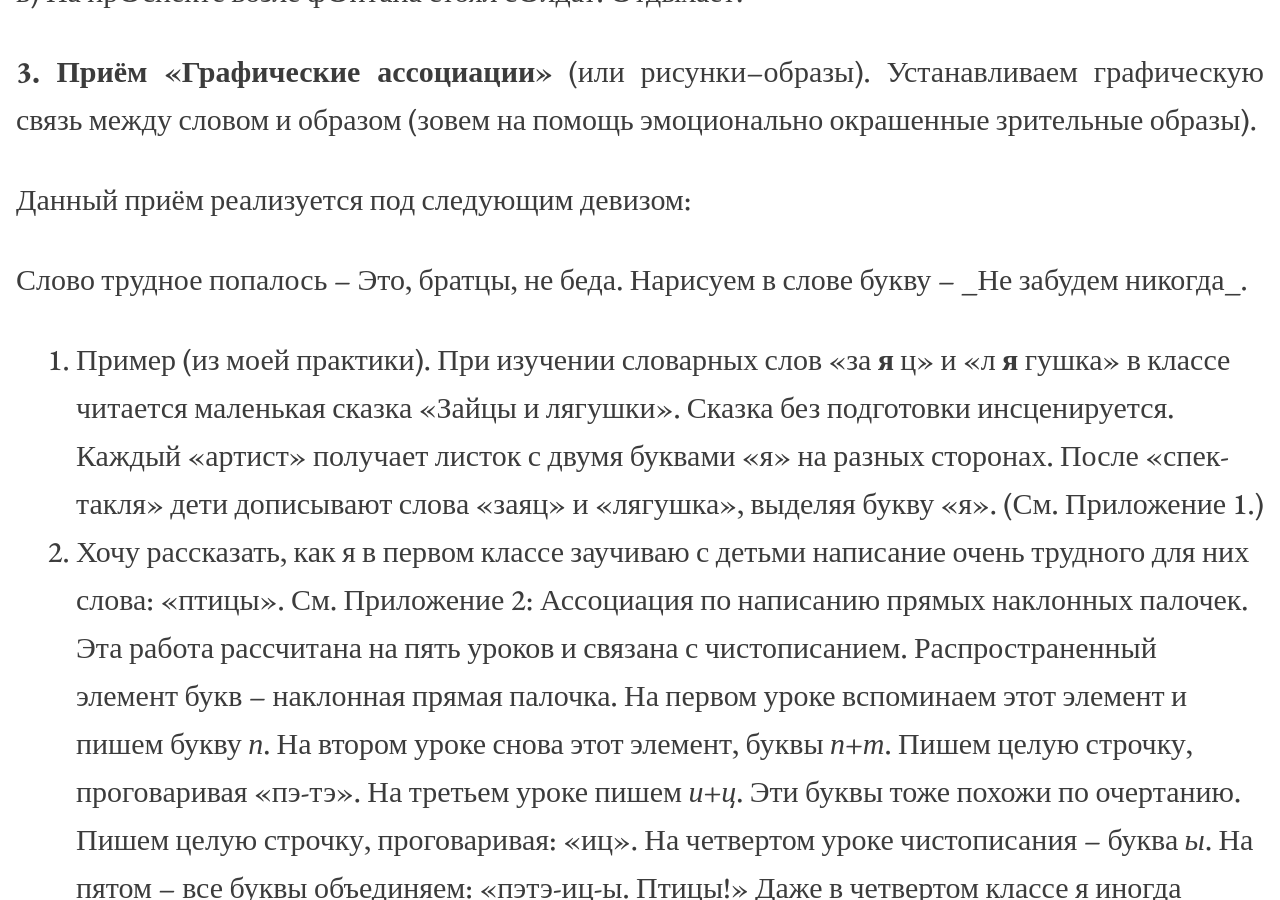
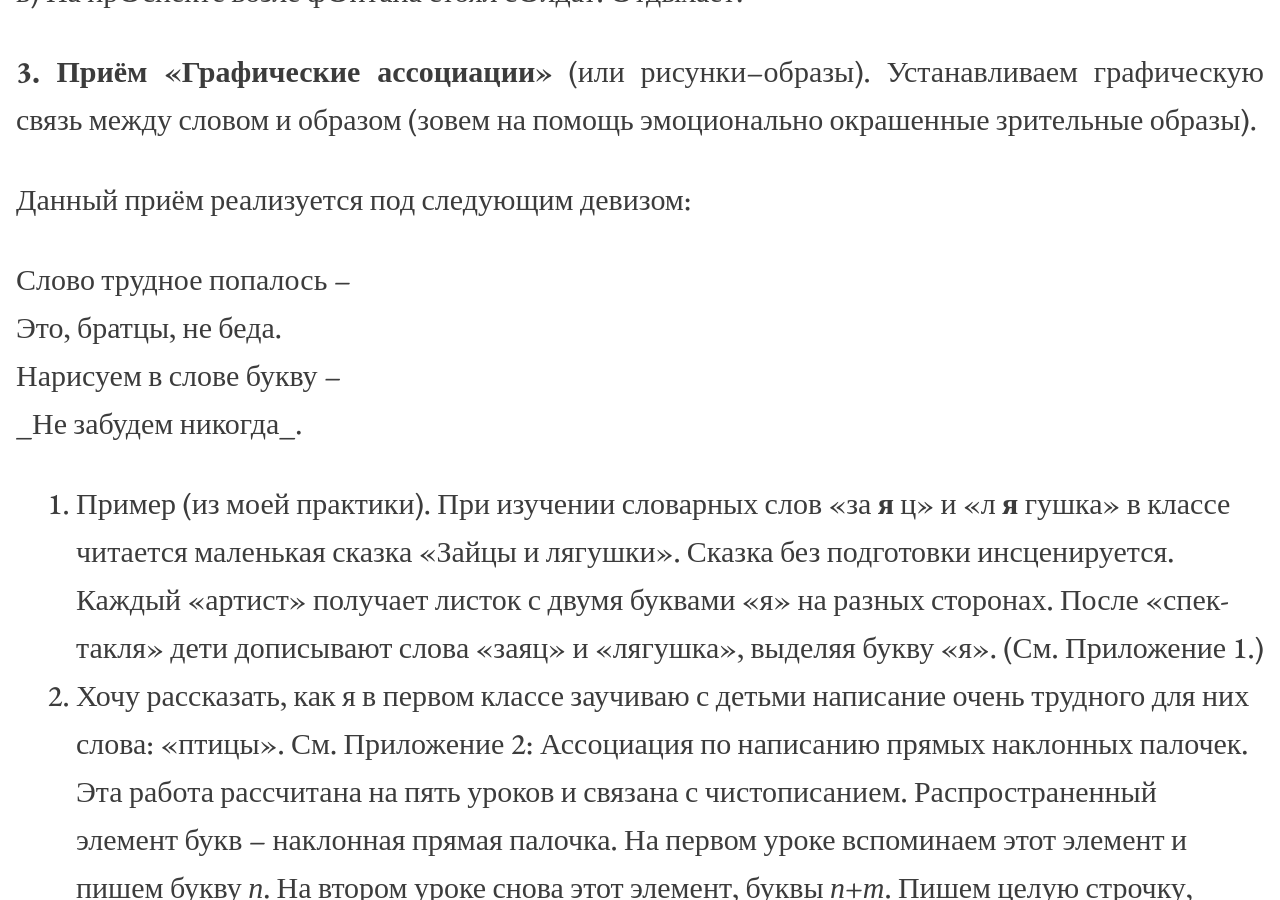
Before and after one commit to seveleva/seveleva, a Jekyll site: the page built from cathegory.md, in a window 1280 px wide and 900 px high, scrolled down 8905 px. Built offline with Jekyll 4.4.1, drawn with Linux system fonts in a browser that asks for light colours.

```diff
--- a/cathegory.md
+++ b/cathegory.md
@@ -120,7 +120,6 @@ description: Обобщение педагогического опыта по
 
 Примеры словарных слов и ассоциативных образов:
 <p align="center">
-
 к**О**нцерт – н**О**та, х**О**р
 
 в**О**рота – г**О**л
@@ -145,15 +144,10 @@ description: Обобщение педагогического опыта по
 Данный приём реализуется под следующим девизом:
 
 <p align="center">
-
-Слово трудное попалось –
-
-Это, братцы, не беда.
-
-Нарисуем в слове букву –
-
-_Не забудем никогда_.
-
+Слово трудное попалось –<br>
+Это, братцы, не беда.<br>
+Нарисуем в слове букву –<br>
+_Не забудем никогда_.<br>
 </p>
 
 1. Пример (из моей практики). При изучении словарных слов «за **я** ц» и «л **я** гушка» в классе читается маленькая сказка «Зайцы и лягуш­ки». Сказка без подготовки инсценируется. Каждый «артист» полу­чает листок с двумя буквами «я» на разных сторонах. После «спек­такля» дети дописывают слова «заяц» и «лягушка», выделяя букву «я». (См. Приложение 1.)
```
